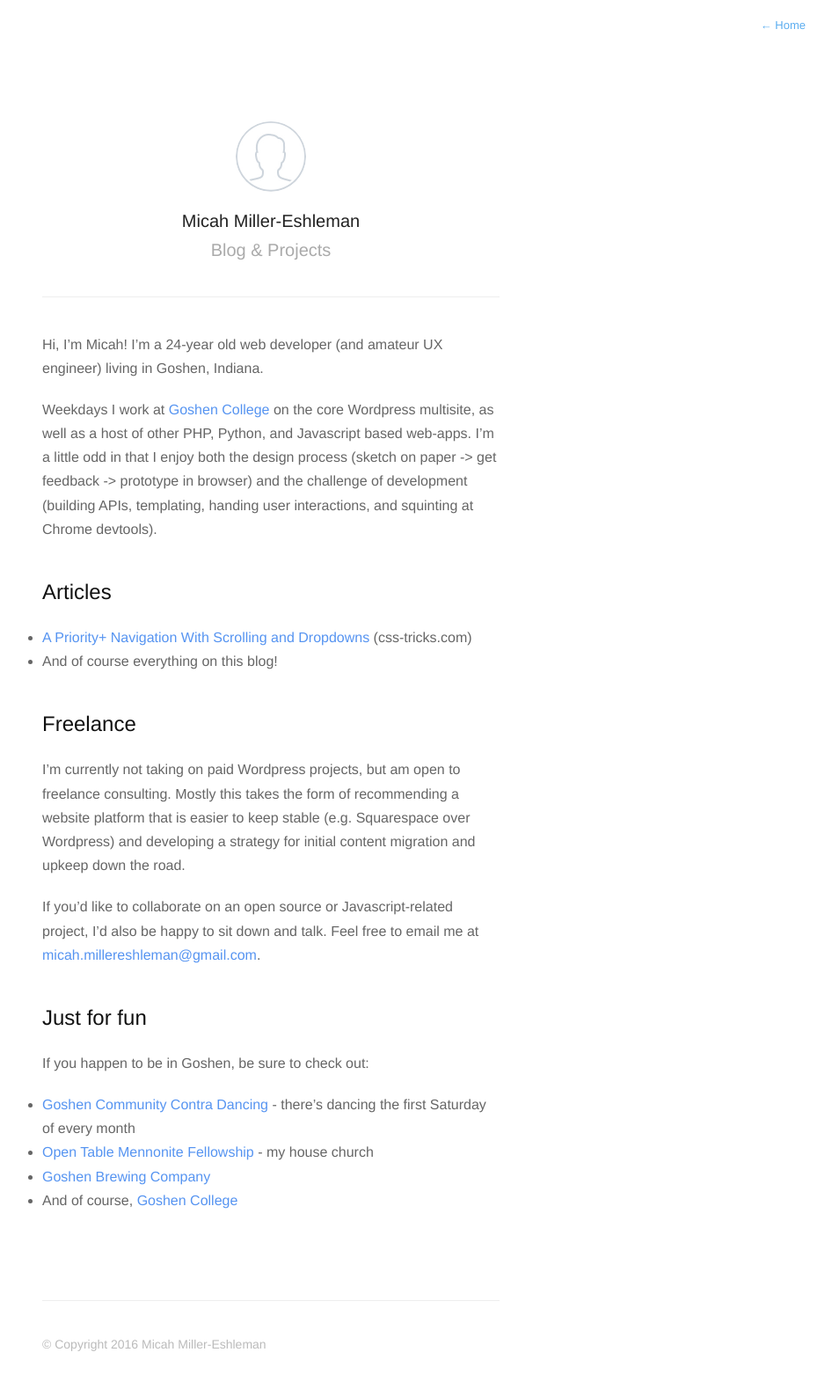
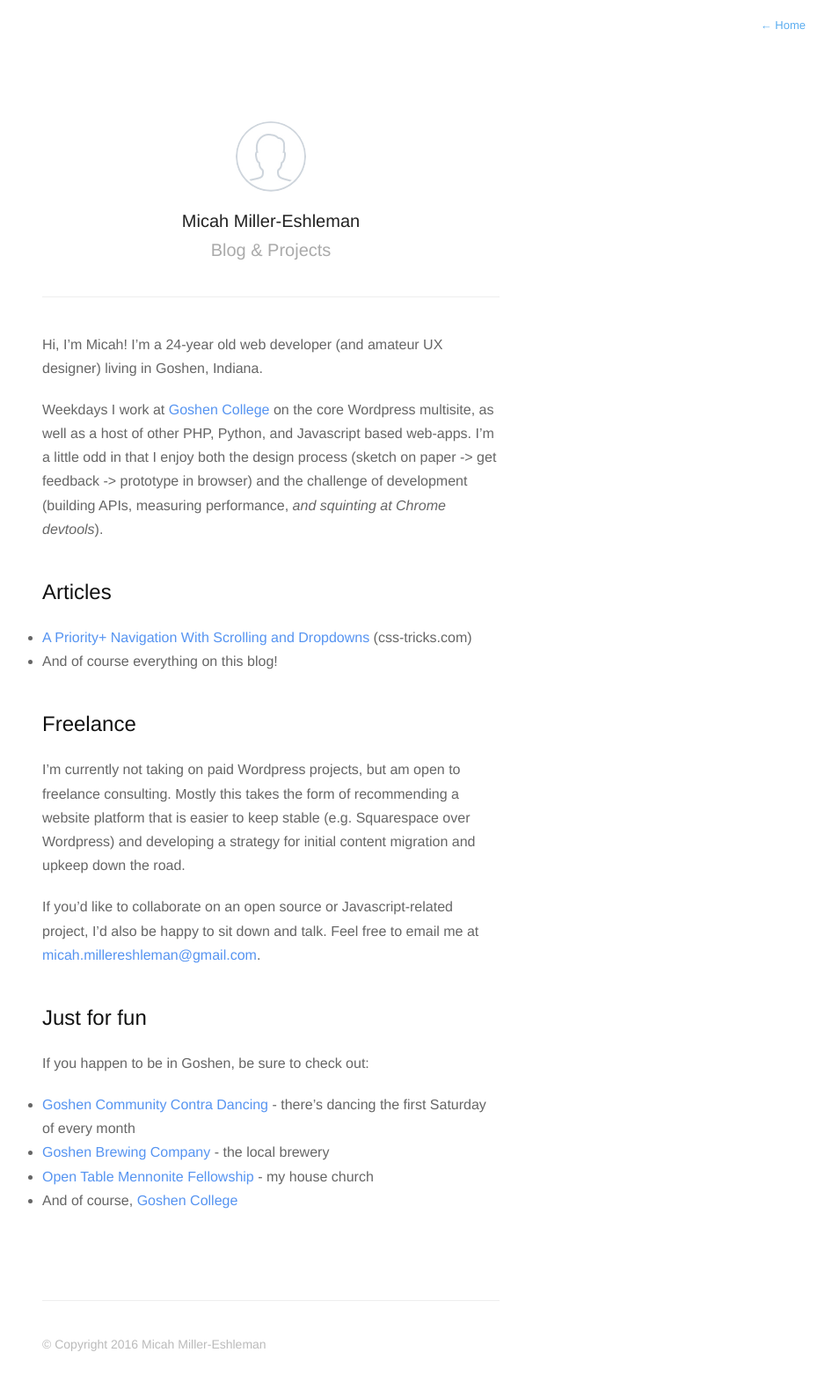
Before and after one commit to micahjon/micahjon.github.io, a Jekyll site: the page built from about.md, in a window 1280 px wide. Shown: the whole page at 88% size, without its empty margins (332-1278 px from the left). Built offline with Jekyll 4.4.1, drawn with Linux system fonts in a browser that asks for light colours; a script that is not in the unit is left out.

Commit message:
Tweak wording on About page

```diff
--- a/about.md
+++ b/about.md
@@ -5,9 +5,9 @@ profile: true
 isPage: true
 ---
 
-Hi, I'm Micah! I'm a 24-year old web developer (and amateur UX engineer) living in Goshen, Indiana.
+Hi, I'm Micah! I'm a 24-year old web developer (and amateur UX designer) living in Goshen, Indiana.
 
-Weekdays I work at <a href="https://www.goshen.edu">Goshen College</a> on the core Wordpress multisite, as well as a host of other PHP, Python, and Javascript based web-apps. I'm a little odd in that I enjoy both the design process (sketch on paper -> get feedback -> prototype in browser) and the challenge of development (building APIs, templating, handing user interactions, and squinting at Chrome devtools).
+Weekdays I work at <a href="https://www.goshen.edu">Goshen College</a> on the core Wordpress multisite, as well as a host of other PHP, Python, and Javascript based web-apps. I'm a little odd in that I enjoy both the design process (sketch on paper -> get feedback -> prototype in browser) and the challenge of development (building APIs, measuring performance, *and squinting at Chrome devtools*).
 
 <div class="github-card" data-github="pranksinatra" data-width="400" data-height="150" data-theme="default"></div>
 <script src="//cdn.jsdelivr.net/github-cards/latest/widget.js"></script>
@@ -30,8 +30,8 @@ If you'd like to collaborate on an open source or Javascript-related project, I'
 If you happen to be in Goshen, be sure to check out:
 
 - [Goshen Community Contra Dancing](http://godancing.org) - there's dancing the first Saturday of every month
+- [Goshen Brewing Company](http://goshenbrewing.com/) - the local brewery
 - [Open Table Mennonite Fellowship](http://www.opentablemennonite.org/) - my house church
-- [Goshen Brewing Company](http://goshenbrewing.com/)
 - And of course, [Goshen College](https://www.goshen.edu)
 
 {% include footer.html %}
```
